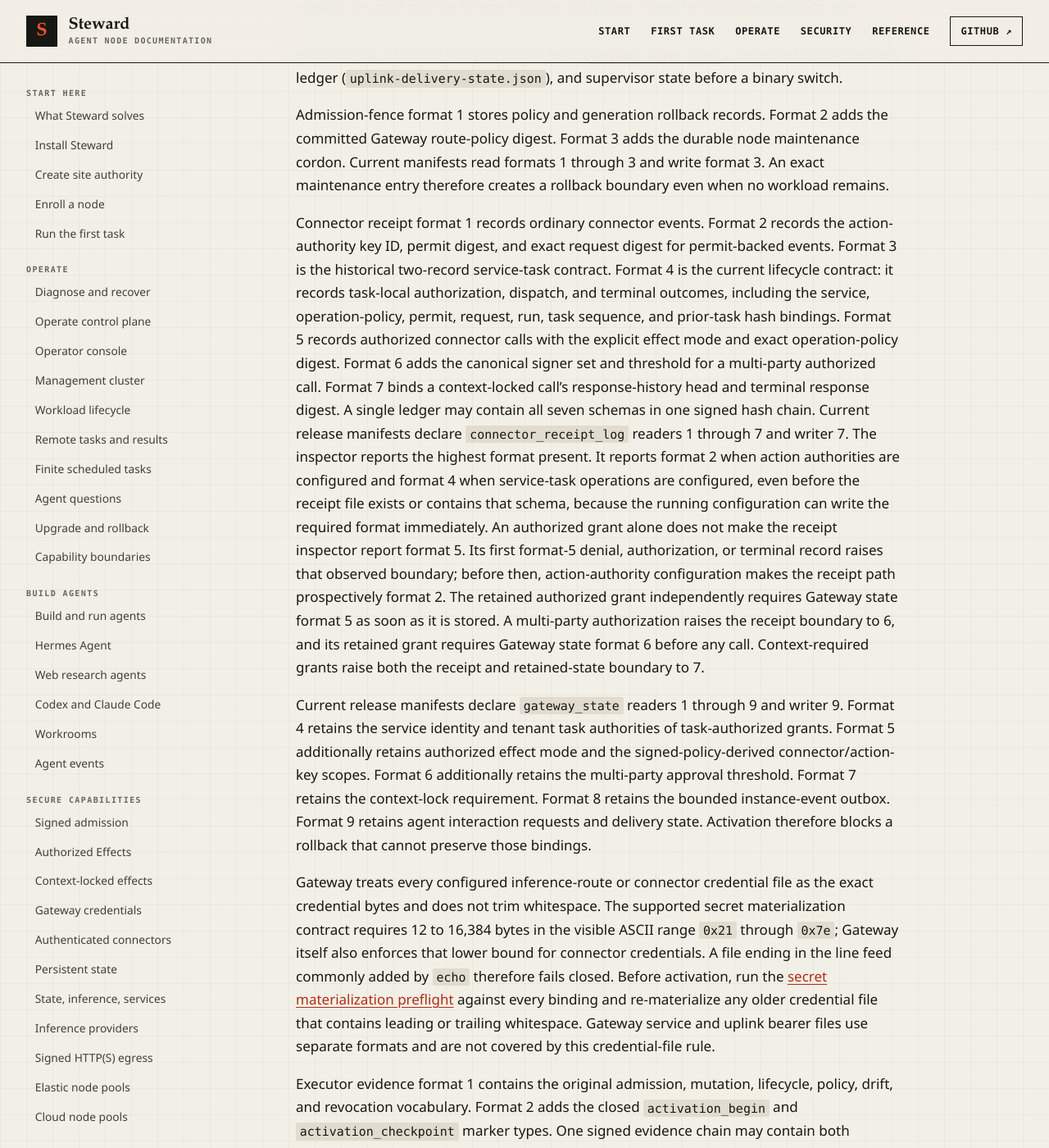
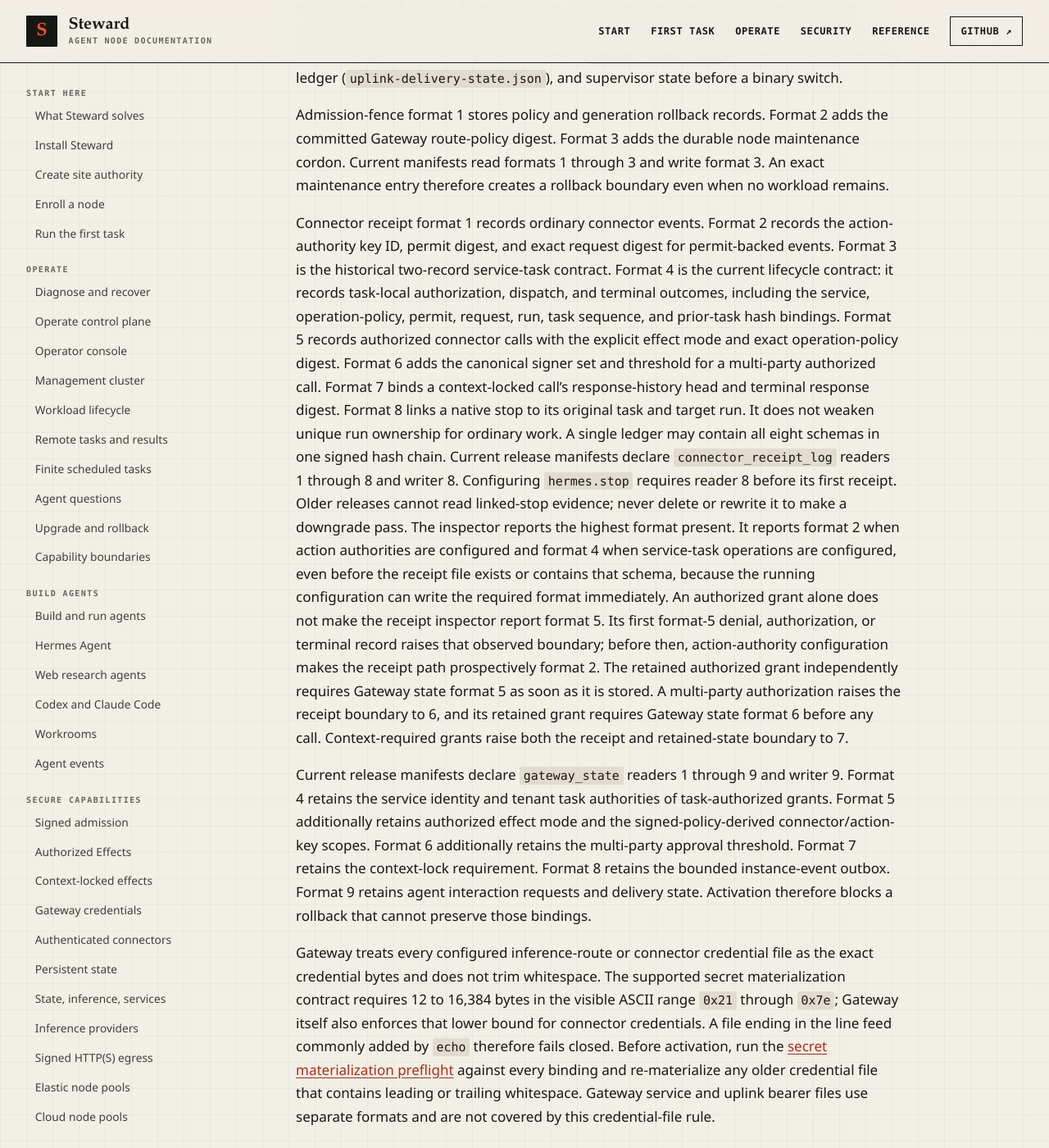
Before and after one commit to hardrails/steward, a Jekyll site: the page built from docs/guides/upgrades.md, in a window 1280 px wide and 1400 px high, scrolled down 657 px. Shown: the whole window at 82% size. Built offline with Jekyll 4.4.1, drawn with Linux system fonts in a browser that asks for light colours.

Commit message:
Fence release compatibility at linked-stop receipt format eight
Prevent activation and rollback through readers that cannot validate the stop parent relationship. Keep historical evidence unchanged.

Constraint: Retained format-eight receipts require a format-eight reader.
Confidence: high
Scope-risk: moderate
Not-tested: Fresh release qualification evidence is still required.

```diff
--- a/docs/guides/upgrades.md
+++ b/docs/guides/upgrades.md
@@ -35,9 +35,13 @@ task sequence, and prior-task hash bindings. Format 5 records authorized connect
 calls with the explicit effect mode and exact operation-policy digest. Format 6
 adds the canonical signer set and threshold for a multi-party authorized call.
 Format 7 binds a context-locked call's response-history head and terminal response
-digest. A single ledger may contain all seven schemas in one signed hash chain.
-Current release manifests declare `connector_receipt_log` readers 1 through 7 and
-writer 7. The inspector reports the
+digest. Format 8 links a native stop to its original task and target run. It does
+not weaken unique run ownership for ordinary work. A single ledger may contain
+all eight schemas in one signed hash chain.
+Current release manifests declare `connector_receipt_log` readers 1 through 8 and
+writer 8. Configuring `hermes.stop` requires reader 8 before its first receipt.
+Older releases cannot read linked-stop evidence; never delete or rewrite it to
+make a downgrade pass. The inspector reports the
 highest format present. It reports format 2 when action authorities are configured
 and format 4 when service-task operations are configured, even before the receipt
 file exists or contains that schema, because the running configuration can write the
```
Also changed, not shown: docs/reference/release-artifacts.md (+6 -3 lines), 3 other files.
